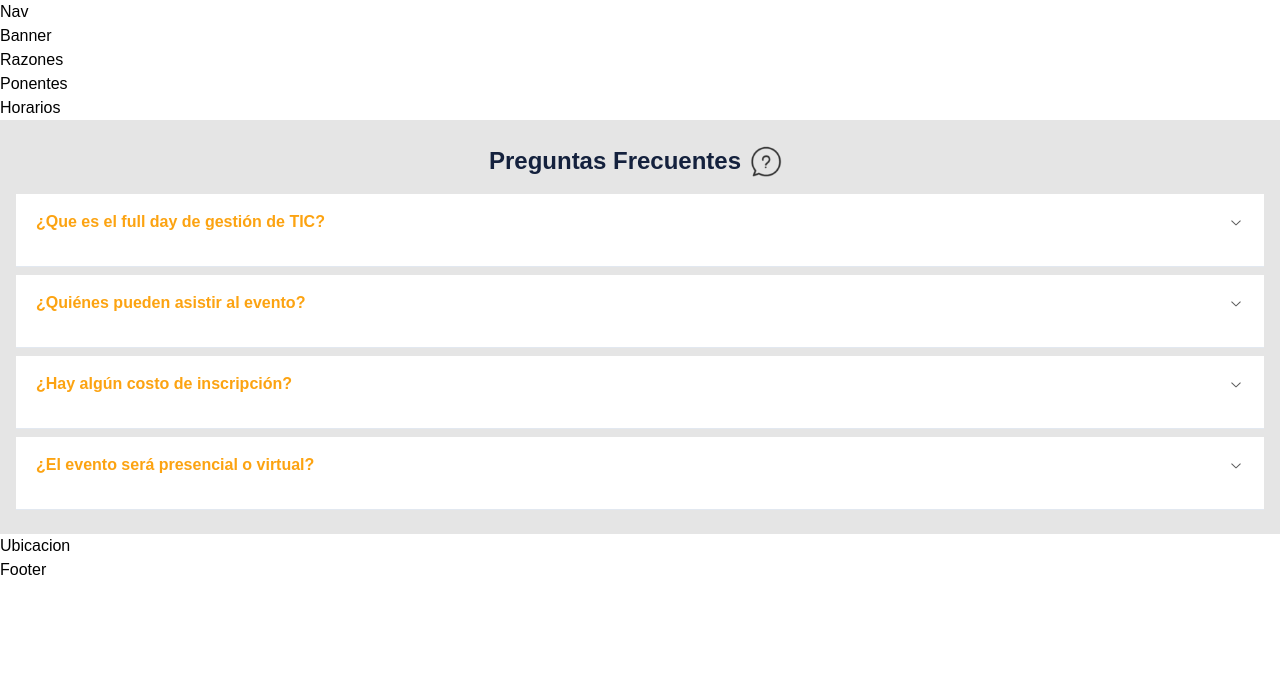
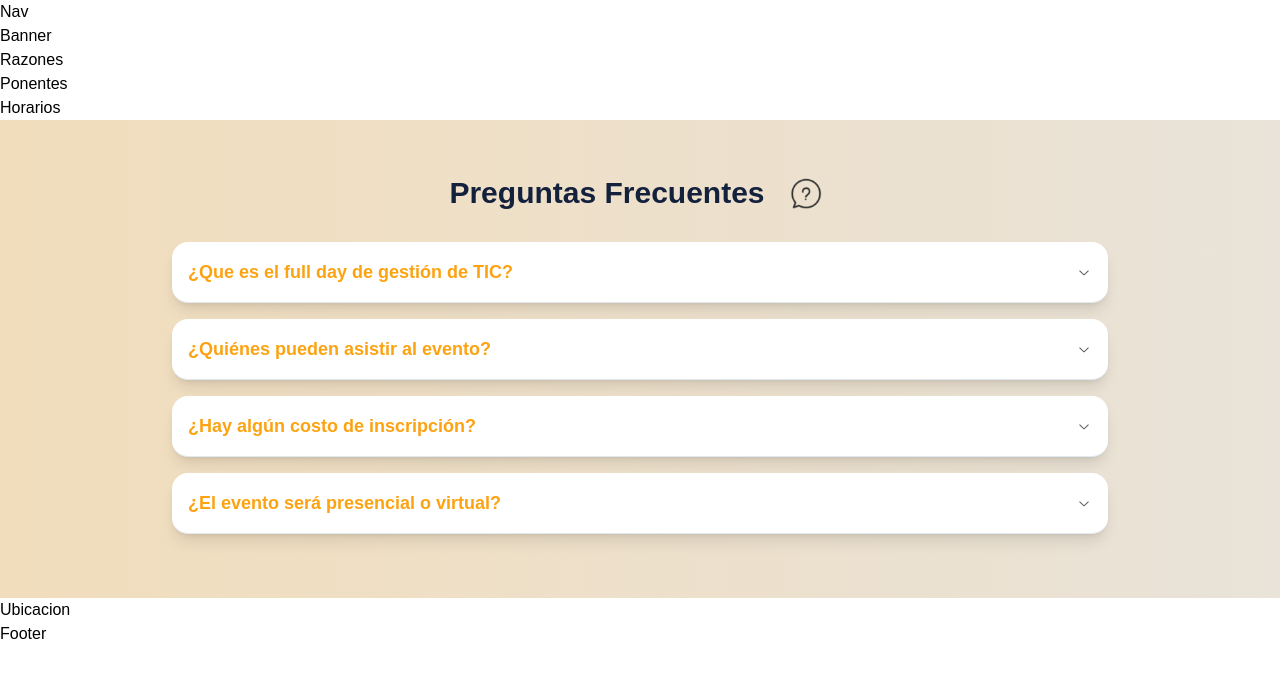
Before and after one commit to Parms221/full-day-gobierno, a Next.js app: page / in a window 1280 px wide. Shown: the top 678 px of the page. Built offline with nearby package versions, Linux system fonts and the light colour scheme.

Commit message:
Animación de fondo

```diff
--- a/src/app/globals.css
+++ b/src/app/globals.css
@@ -67,3 +67,23 @@ body {
     @apply bg-background text-foreground;
   }
 }
+
+
+
+.animated-background {
+  background: linear-gradient(270deg, #e5e5e5, #ffd590, #e5e5e5);
+  background-size: 600% 600%;
+  animation: BackgroundAnimation 10s ease infinite;
+}
+
+@keyframes BackgroundAnimation {
+  0% {
+    background-position: 0% 50%;
+  }
+  50% {
+    background-position: 100% 50%;
+  }
+  100% {
+    background-position: 0% 50%;
+  }
+}
--- a/src/sections/preguntas.tsx
+++ b/src/sections/preguntas.tsx
@@ -29,37 +29,39 @@ const preguntasRespuestas = [
     id: "item-4",
     pregunta: "¿El evento será presencial o virtual?",
     respuesta:
-      "El evento se realizará de forma presencial y virtual. Las ponencias se transmitirán en vivo a través de nuestra plataforma online, para que puedas participar desde cualquier lugar del mundo. Además, contaremos con un espacio físico en la Universidad Nacional de Trujillo para aquellos que deseen asistir de forma presencial.",
+      "El evento se realizará de forma presencial en el auditorio de la Facultad de Ingeniería de Sistemas e Informática de la Universidad Nacional de Trujillo.",
   },
 
 ];
 
 export default function PreguntasFrecuentes() {
   return (
-    <div className="w-full bg-[#E5E5E5]">
+    <div className="w-full bg-[#E5E5E5] py-8 animated-background">
       <div className="container mx-auto p-4">
-        <div className="flex items-center justify-center mb-2 ">
-          <h1 className="text-2xl font-bold text-[#14213D]  ">
+        <div className="flex items-center justify-center mb-6">
+          <h1 className="text-3xl font-bold text-[#14213D] relative">
             Preguntas Frecuentes
+            <span className="absolute inset-0 bg-[#FCA311] transform scale-x-0 origin-bottom-right transition-transform duration-300 ease-out hover:scale-x-100 hover:origin-bottom-left"></span>
           </h1>
           <Image
             src="/images/preguntas.png"
             alt="Icono de Preguntas Frecuentes"
             width={50}
             height={50}
+            className="ml-4"
           />
         </div>
-        <Accordion type="single" collapsible className="w-full">
+        <Accordion type="single" collapsible className="w-3/4 mx-auto">
           {preguntasRespuestas.map(({ id, pregunta, respuesta }) => (
             <AccordionItem
               key={id}
               value={id}
-              className="bg-white mb-2 pl-5 pr-5 pb-4"
+              className="bg-white mb-4 shadow-lg rounded-lg overflow-hidden"
             >
-              <AccordionTrigger className="text-[#FCA311] font-bold text-base">
+              <AccordionTrigger className="text-[#FCA311] font-bold text-lg p-4 hover:bg-[#FCA311] hover:text-white transition-colors duration-300">
                 {pregunta}
               </AccordionTrigger>
-              <AccordionContent className="text-[#14213D] text-sm animate-slide-down">
+              <AccordionContent className="text-[#14213D] text-base p-4 border-t border-gray-200">
                 {respuesta}
               </AccordionContent>
             </AccordionItem>
```
